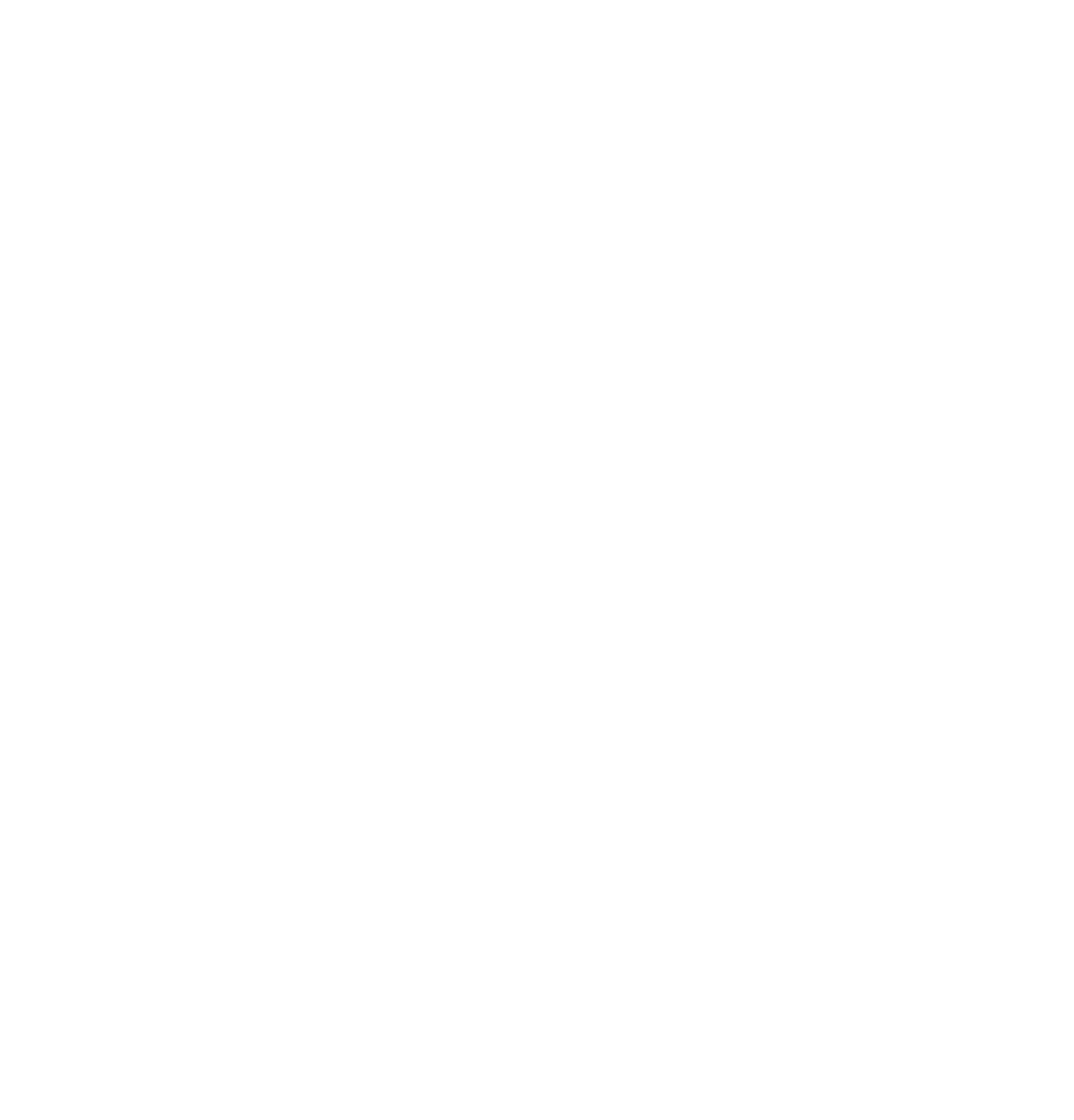
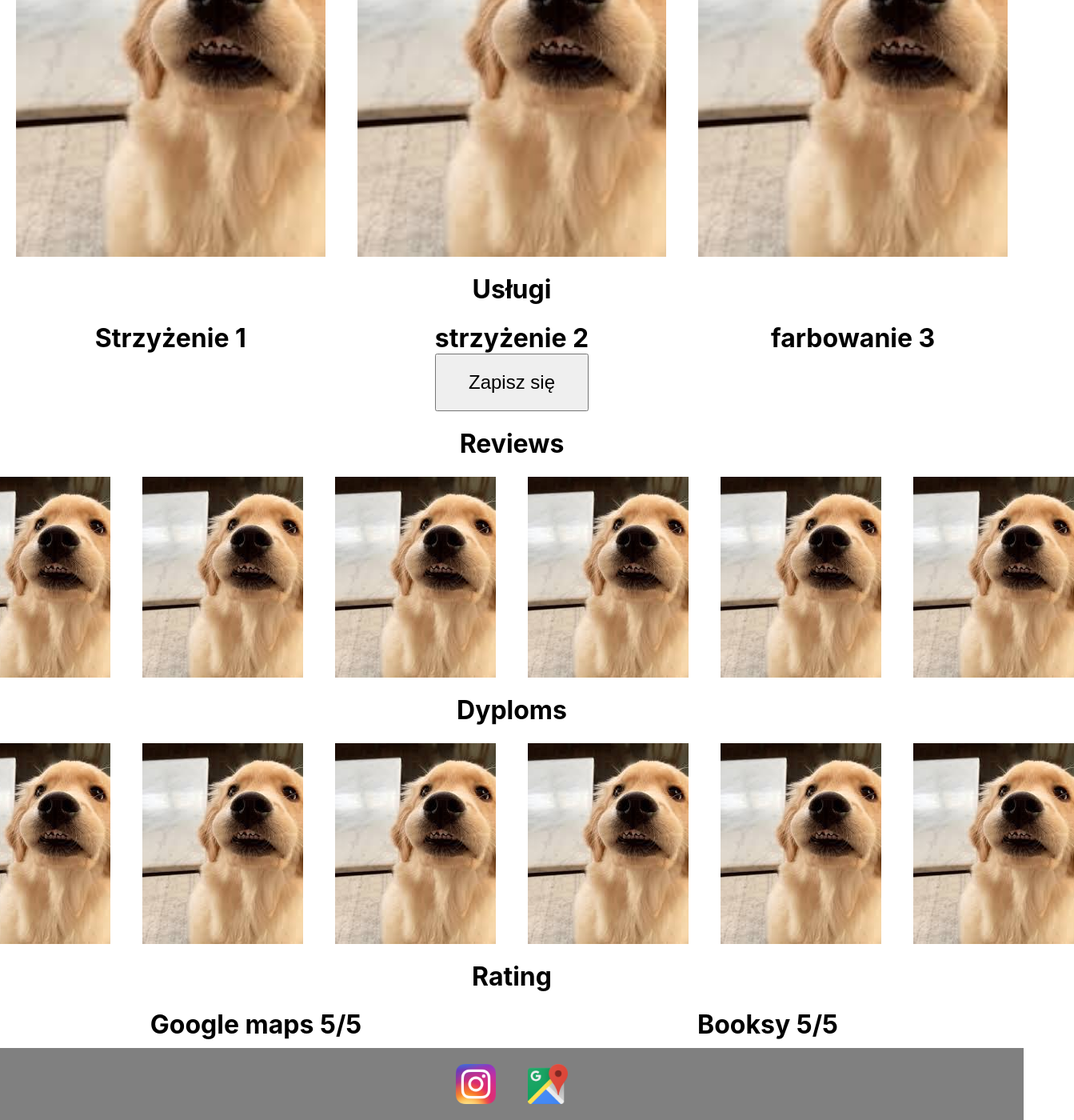
Before and after one commit to zatibmag/Landing_page_hairdresser2, a React (Create React App) app: page / in a window 1280 px wide. Shown: the part 758-2158 px from the top of the page at 80% size, 1343 px wide, since content can reach past the window. Before the commit the page ends 800 px from the top, so only its background shows below. Built offline with nearby package versions, Linux system fonts and the light colour scheme.

Commit message:
Add skelet

```diff
--- a/src/App.css
+++ b/src/App.css
@@ -19,6 +19,54 @@
   align-items: center;
 }
 
+.reasons-container {
+  display: flex;
+  justify-content: center;
+  align-items: center;
+  margin-top: 10px;
+}
+.reasons-container h1,
+.reasons-container img {
+  display: flex;
+  justify-content: center;
+  margin: 0 20px;
+  flex: 1;
+}
+
+.reasons-container-reviews {
+  display: flex;
+  justify-content: center;
+  align-items: center;
+  margin-top: 10px;
+}
+.reasons-container-reviews h1,
+.reasons-container-reviews img {
+  display: flex;
+  justify-content: center;
+  margin: 0 20px;
+}
+.reasons-container-socials {
+  display: flex;
+  justify-content: center;
+  align-items: center;
+  margin-top: 10px;
+  background-color: gray; /* Add gray background */
+  padding: 20px; /* Optional: add some padding for spacing */
+}
+
+.reasons-container-socials img {
+  margin: 0 20px; /* Keep the margin for spacing */
+  max-width: 50px; /* Set a max-width to make the images smaller */
+  height: auto; /* Maintain the aspect ratio */
+}
+
+.custom-button {
+  padding: 20px 40px; /* Збільшені внутрішні відступи */
+  font-size: 24px; /* Збільшений розмір шрифту */
+  display: block; /* Переключаємо на блочний елемент */
+  margin: 0 auto; /* Центрування кнопки */
+}
+
 .App-link {
   color: #61dafb;
 }
--- a/src/App.js
+++ b/src/App.js
@@ -2,6 +2,13 @@
 import { Head } from "./Components/Head";
 import { Head_info } from "./Components/Head_Info";
 import { Central_Image } from "./Components/Central_Image";
+import { Why_work_with_me } from "./Components/Why_work_with_me";
+import { Examples } from "./Components/Examples";
+import { Services } from "./Components/Services";
+import { Reviews } from "./Components/Reviews";
+import { Dyploms } from "./Components/Dyploms";
+import { Ratings } from "./Components/Ratings";
+import { Socials } from "./Components/Socials";
 
 function App() {
   return (
@@ -9,6 +16,13 @@
       <Head />
       <Head_info />
       <Central_Image />
+      <Why_work_with_me />
+      <Examples />
+      <Services />
+      <Reviews />
+      <Dyploms />
+      <Ratings />
+      <Socials />
     </>
   );
 }
--- /dev/null
+++ b/src/Components/Button.jsx
@@ -0,0 +1,10 @@
+import React from "react";
+import "../App.css";
+
+export function Button({ label, onClick }) {
+  return (
+    <button className="custom-button" onClick={onClick}>
+      {label}
+    </button>
+  );
+}
--- /dev/null
+++ b/src/Components/Dyploms.jsx
@@ -0,0 +1,20 @@
+import React from "react";
+import Dog from "../Images/Dog.jpg";
+
+import "../App.css";
+
+export function Dyploms() {
+  return (
+    <div>
+      <h1 className="App-header">Dyploms</h1>
+      <div className="reasons-container-reviews">
+        <img src={Dog} alt="Dog" />
+        <img src={Dog} alt="Dog" />
+        <img src={Dog} alt="Dog" />
+        <img src={Dog} alt="Dog" />
+        <img src={Dog} alt="Dog" />
+        <img src={Dog} alt="Dog" />
+      </div>
+    </div>
+  );
+}
--- /dev/null
+++ b/src/Components/Examples.jsx
@@ -0,0 +1,17 @@
+import React from "react";
+import Dog from "../Images/Dog.jpg";
+
+import "../App.css";
+
+export function Examples() {
+  return (
+    <div>
+      <h1 className="App-header">Examples(Haircut photos)</h1>
+      <div className="reasons-container">
+        <img src={Dog} alt="Dog" />
+        <img src={Dog} alt="Dog" />
+        <img src={Dog} alt="Dog" />
+      </div>
+    </div>
+  );
+}
--- a/src/Components/Head.jsx
+++ b/src/Components/Head.jsx
@@ -2,5 +2,5 @@
 import "../App.css";
 
 export function Head() {
-  return <h1 className="App-header">Olha Hraboviuk</h1>;
+  return <h1 className="App-header">Olga Hraboviuk</h1>;
 }
--- /dev/null
+++ b/src/Components/Ratings.jsx
@@ -0,0 +1,15 @@
+import React from "react";
+import { Button } from "./Button";
+import "../App.css";
+
+export function Ratings() {
+  return (
+    <div>
+      <h1 className="App-header">Rating</h1>
+      <div className="reasons-container">
+        <h1>Google maps 5/5</h1>
+        <h1>Booksy 5/5</h1>
+      </div>
+    </div>
+  );
+}
--- /dev/null
+++ b/src/Components/Reviews.jsx
@@ -0,0 +1,20 @@
+import React from "react";
+import Dog from "../Images/Dog.jpg";
+
+import "../App.css";
+
+export function Reviews() {
+  return (
+    <div>
+      <h1 className="App-header">Reviews</h1>
+      <div className="reasons-container-reviews">
+        <img src={Dog} alt="Dog" />
+        <img src={Dog} alt="Dog" />
+        <img src={Dog} alt="Dog" />
+        <img src={Dog} alt="Dog" />
+        <img src={Dog} alt="Dog" />
+        <img src={Dog} alt="Dog" />
+      </div>
+    </div>
+  );
+}
--- /dev/null
+++ b/src/Components/Services.jsx
@@ -0,0 +1,17 @@
+import React from "react";
+import { Button } from "./Button";
+import "../App.css";
+
+export function Services() {
+  return (
+    <div>
+      <h1 className="App-header">Usługi</h1>
+      <div className="reasons-container">
+        <h1>Strzyżenie 1</h1>
+        <h1>strzyżenie 2</h1>
+        <h1>farbowanie 3</h1>
+      </div>
+      <Button label={"Zapisz się"} onClick={""} />
+    </div>
+  );
+}
--- /dev/null
+++ b/src/Components/Socials.jsx
@@ -0,0 +1,16 @@
+import React from "react";
+import Google_maps from "../Images/Google_Maps_icon_(2015-2020).svg.png";
+import Instagram from "../Images/Instagram_icon.png.webp";
+
+import "../App.css";
+
+export function Socials() {
+  return (
+    <div>
+      <div className="reasons-container-socials">
+        <img src={Instagram} alt="Dog" />
+        <img src={Google_maps} alt="Dog" />
+      </div>
+    </div>
+  );
+}
--- a/src/Components/Why_work_with_me.jsx
+++ b/src/Components/Why_work_with_me.jsx
@@ -2,13 +2,14 @@
 import "../App.css";
 
 export function Why_work_with_me() {
-  return;
-  <div>
-    <h1 className="App-header">Dlaczego warto pracować ze mną?</h1>;
+  return (
     <div>
-      <h1>Używam tylko sprawdzonych marek, takich jak Matrix</h1>
-      <h1>Reason 2</h1>
-      <h1>Reason 3</h1>
+      <h1 className="App-header">Dlaczego warto pracować ze mną?</h1>
+      <div className="reasons-container">
+        <h1>Reason 1</h1>
+        <h1>Reason 2</h1>
+        <h1>Reason 3</h1>
+      </div>
     </div>
-  </div>;
+  );
 }
```
Also changed, not shown: src/Images/Google_Maps_icon_(2015-2020).svg.png (added), src/Images/Instagram_icon.png.webp (added).
